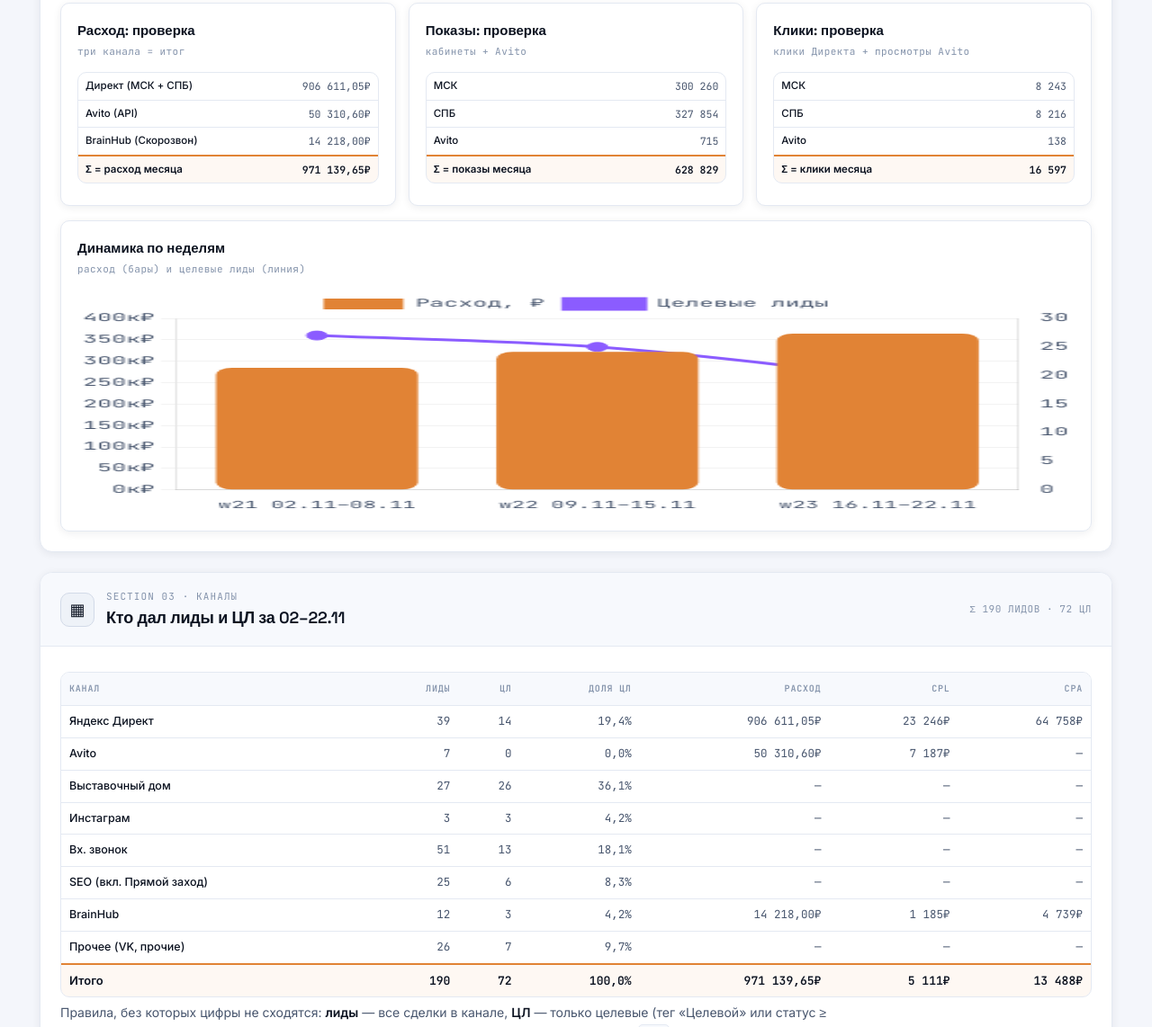
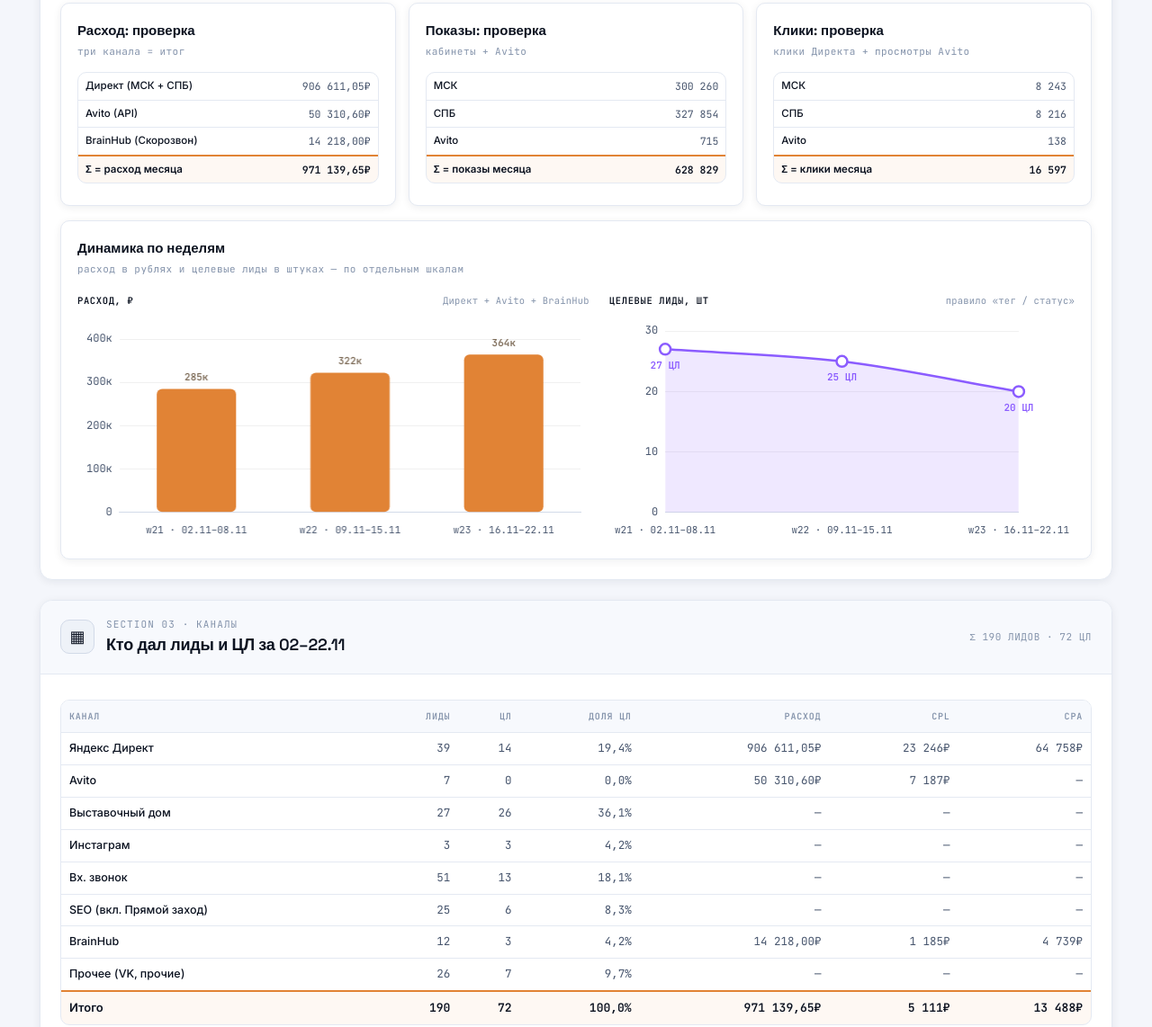
Before and after one commit to htsgladiatis/sk-tu-dashboard-new, a plain HTML site: page report-november-2026.html in a window 1280 px wide. Shown: the part 1271-2413 px from the top of the page at 90% size. Drawn offline with nearby package versions, Linux system fonts and the light colour scheme.

Commit message:
Отчёт ноябрь: переработан блок «Динамика по неделям» — две панели (расход/ЦЛ) вместо двойной оси, подписи значений, SEO-визиты таблица → график

```diff
--- a/report-november-2026.html
+++ b/report-november-2026.html
@@ -163,7 +163,7 @@ body::before{content:'';position:fixed;inset:0;z-index:0;pointer-events:none;
 @media(max-width:860px){.hero{grid-template-columns:1fr;padding-top:34px}.bal{order:-1}}
 @media(max-width:560px){.hero h1{font-size:29px}.wrap{padding:18px 14px 50px}.hdr-in{padding:12px 14px}.bal-amt{font-size:27px}.bal-amt .cur{font-size:12px}}
 @media print{.tgl,.plan-chip,.dc-back{display:none!important}}
-.charts-2{display:grid;grid-template-columns:repeat(auto-fit,minmax(430px,1fr));gap:14px}@media(max-width:900px){.charts-2{grid-template-columns:1fr}}.tbl.compact th,.tbl.compact td{padding:7px 8px;font-size:11.5px}.num,code.num{font-family:"JetBrains Mono",monospace;font-variant-numeric:tabular-nums;font-size:.94em;background:var(--panel-2);border:1px solid var(--line);border-radius:5px;padding:1px 5px;white-space:nowrap}.tbl tr.row-total td{font-weight:700;border-top:2px solid var(--acc);background:rgba(225,131,53,.06);color:var(--txt)!important}
+.chart-card.wide{grid-column:1/-1}.dyn{display:grid;grid-template-columns:1.1fr 1fr;gap:22px}@media(max-width:760px){.dyn{grid-template-columns:1fr}}.dyn-p{min-width:0}.dyn-t{display:flex;align-items:baseline;justify-content:space-between;gap:8px;font-family:"JetBrains Mono",monospace;font-size:10.5px;letter-spacing:.06em;text-transform:uppercase;color:var(--txt-2);margin-bottom:10px}.dyn-t b{font-weight:600;color:var(--txt)}.dyn-t span{color:var(--txt-3);text-transform:none;letter-spacing:.02em;font-size:10.5px}.charts-2{display:grid;grid-template-columns:repeat(auto-fit,minmax(430px,1fr));gap:14px}@media(max-width:900px){.charts-2{grid-template-columns:1fr}}.tbl.compact th,.tbl.compact td{padding:7px 8px;font-size:11.5px}.num,code.num{font-family:"JetBrains Mono",monospace;font-variant-numeric:tabular-nums;font-size:.94em;background:var(--panel-2);border:1px solid var(--line);border-radius:5px;padding:1px 5px;white-space:nowrap}.tbl tr.row-total td{font-weight:700;border-top:2px solid var(--acc);background:rgba(225,131,53,.06);color:var(--txt)!important}
 </style>
 </head>
 <body>
@@ -277,7 +277,13 @@ body::before{content:'';position:fixed;inset:0;z-index:0;pointer-events:none;
           </tbody></table></div>
         </div>
       </div>
-      <div class="chart-card" style="margin-top:16px"><h3>Динамика по неделям</h3><div class="sub">расход (бары) и целевые лиды (линия)</div><div class="cht"><canvas id="chWeek"></canvas></div></div>
+      <div class="chart-card" style="margin-top:16px">
+        <h3>Динамика по неделям</h3><div class="sub">расход в рублях и целевые лиды в штуках — по отдельным шкалам</div>
+        <div class="dyn" style="margin-top:18px">
+          <div class="dyn-p"><div class="dyn-t"><b>Расход, ₽</b><span>Директ + Avito + BrainHub</span></div><div class="cht"><canvas id="chWeekSpend"></canvas></div></div>
+          <div class="dyn-p"><div class="dyn-t"><b>Целевые лиды, шт</b><span>правило «тег / статус»</span></div><div class="cht"><canvas id="chWeekTarget"></canvas></div></div>
+        </div>
+      </div>
     </div>
   </section>
 
@@ -312,9 +318,7 @@ body::before{content:'';position:fixed;inset:0;z-index:0;pointer-events:none;
         <div class="chart-card"><h3>ЦЛ по каналам</h3><div class="sub">штук · 02–22.11</div><div class="cht"><canvas id="chTarget"></canvas></div></div>
         <div class="chart-card"><h3>Лиды по каналам</h3><div class="sub">штук · 02–22.11</div><div class="cht"><canvas id="chLeads"></canvas></div></div>
         <div class="chart-card"><h3>Расход по каналам</h3><div class="sub">₽ · только платные</div><div class="cht"><canvas id="chSpend"></canvas></div></div>
-        <div class="chart-card"><h3>Визиты из поиска</h3><div class="sub">Метрика · по неделям</div><div class="tbl-wrap"><table class="tbl compact"><thead><tr><th>Неделя</th><th class="r">СПБ</th><th class="r">МСК</th></tr></thead><tbody><tr><td>w21</td><td class="r">2 196</td><td class="r">898</td></tr>
-<tr><td>w22</td><td class="r">2 618</td><td class="r">1 194</td></tr>
-<tr><td>w23</td><td class="r">2 367</td><td class="r">1 348</td></tr><tr class="row-total"><td>Σ 21 день</td><td class="r">7 181</td><td class="r">3 440</td></tr></tbody></table></div></div>
+        <div class="chart-card wide"><h3>Визиты из поиска</h3><div class="sub">Метрика · по неделям · Σ 10 621 визитов за 21 день</div><div class="cht"><canvas id="chSeo"></canvas></div></div>
       </div>
     </div>
   </section>
@@ -462,17 +466,36 @@ const acc='#E18335',violet='#8b5cff',up='#26d07c',down='#e23048',cyan='#0891b2',
 Chart.defaults.font.family="'Inter',sans-serif";Chart.defaults.color='#48566e';
 const money=v=>Number(v).toLocaleString('ru-RU');
 
-new Chart(document.getElementById('chWeek'),{type:'bar',data:{labels:["w21 02.11–08.11","w22 09.11–15.11","w23 16.11–22.11"],
-  datasets:[{label:'Расход, ₽',data:[284631.85,322159.28,364348.52],backgroundColor:acc,borderRadius:8,borderSkipped:false,yAxisID:'y'},
-            {label:'Целевые лиды',data:[27,25,20],type:'line',borderColor:violet,backgroundColor:violet,tension:.35,pointRadius:5,yAxisID:'y1'}]},
-  options:{plugins:{legend:{labels:{font:mono}},tooltip:{callbacks:{label:c=>c.dataset.label+': '+(c.datasetIndex===0?money(c.parsed.y)+' ₽':c.parsed.y)}}},
-  scales:{y:{beginAtZero:true,ticks:{callback:v=>(v/1000)+'к₽',font:mono},grid:{color:'rgba(0,0,0,.05)'}},y1:{position:'right',beginAtZero:true,ticks:{font:mono},grid:{display:false}},x:{grid:{display:false},ticks:{font:{...mono,size:11}}}}}});
+const niceStep=v=>{const p=Math.pow(10,Math.floor(Math.log10(Math.max(v,1e-9))));const n=v/p;const m=n<=1?1:n<=2?2:n<=2.5?2.5:n<=5?5:10;return m*p;};
+const axisFor=(max,pad,divs)=>{const st=niceStep(max*pad/divs);return {top:Math.ceil(max*pad/st)*st,st};};
+const compact=v=>Math.abs(v)>=1000?(v/1000).toLocaleString('ru-RU',{maximumFractionDigits:Math.abs(v)>=10000?0:1})+'к':money(v);
+const valueLabels=(fmt,color,below)=>({id:'vl'+color+(below?'b':''),afterDatasetsDraw(c){const ctx=c.ctx;c.getDatasetMeta(0).data.forEach((el,i)=>{const v=c.data.datasets[0].data[i];if(v==null)return;ctx.save();ctx.fillStyle=color;ctx.font="600 11px 'JetBrains Mono',monospace";if(c.options.indexAxis==='y'){ctx.textAlign='left';ctx.textBaseline='middle';ctx.fillText(fmt(v),el.x+7,el.y)}else{ctx.textAlign='center';ctx.textBaseline=below?'top':'bottom';ctx.fillText(fmt(v),el.x,below?el.y+13:el.y-7)}ctx.restore()})}});
+const valueLabelsAll=fmt=>({id:'vlall',afterDatasetsDraw(c){const ctx=c.ctx;c.data.datasets.forEach((ds,di)=>{c.getDatasetMeta(di).data.forEach((el,i)=>{const v=ds.data[i];if(v==null)return;ctx.save();ctx.fillStyle=ds.backgroundColor;ctx.font="600 11px 'JetBrains Mono',monospace";ctx.textAlign='center';ctx.textBaseline='bottom';ctx.fillText(fmt(v),el.x,el.y-7);ctx.restore()})})}});
+const wLabels=["w21 · 02.11–08.11","w22 · 09.11–15.11","w23 · 16.11–22.11"], wSpend=[284631.85,322159.28,364348.52], wTarget=[27,25,20];
+new Chart(document.getElementById('chWeekSpend'),{type:'bar',data:{labels:wLabels,datasets:[{data:wSpend,backgroundColor:acc,hoverBackgroundColor:'#c96f26',borderRadius:6,borderSkipped:false,maxBarThickness:88,categoryPercentage:.68,barPercentage:.92}]},
+  options:{responsive:true,maintainAspectRatio:false,layout:{padding:{top:24,right:10,left:2}},
+  plugins:{legend:{display:false},tooltip:{displayColors:false,callbacks:{title:it=>it[0].label,label:c=>money(c.parsed.y)+' ₽'}}},
+  scales:{y:{beginAtZero:true,max:axisFor(Math.max(...wSpend),1.03,4).top,ticks:{stepSize:axisFor(Math.max(...wSpend),1.03,4).st,font:mono,padding:8,callback:v=>(v?v/1000+'к':'0')},grid:{color:'rgba(0,0,0,.06)',drawTicks:false},border:{display:false}},x:{grid:{display:false},border:{color:line},ticks:{font:{...mono,size:11},padding:6}}}},
+  plugins:[valueLabels(v=>compact(v),'#7c6a56')]});
+new Chart(document.getElementById('chWeekTarget'),{type:'line',data:{labels:wLabels,datasets:[{data:wTarget,borderColor:violet,borderWidth:2.5,fill:true,backgroundColor:'rgba(139,92,255,.14)',tension:.3,pointRadius:6,pointHoverRadius:8,pointBackgroundColor:'#fff',pointBorderColor:violet,pointBorderWidth:2.5}]},
+  options:{responsive:true,maintainAspectRatio:false,layout:{padding:{top:14,right:12,left:2}},
+  plugins:{legend:{display:false},tooltip:{displayColors:false,callbacks:{title:it=>it[0].label,label:c=>c.parsed.y+' ЦЛ'}}},
+  scales:{y:{beginAtZero:true,max:axisFor(Math.max(...wTarget),1.04,4).top,ticks:{stepSize:axisFor(Math.max(...wTarget),1.04,4).st,font:mono,padding:8},grid:{color:'rgba(0,0,0,.06)',drawTicks:false},border:{display:false}},x:{grid:{display:false},border:{color:line},ticks:{font:{...mono,size:11},padding:6}}}},
+  plugins:[valueLabels(v=>v+' ЦЛ',violet,true)]});
 
-function bars(el,labels,data,colors,noun,tickFmt){return new Chart(document.getElementById(el),{type:'bar',data:{labels,datasets:[{data,backgroundColor:colors,borderRadius:7,borderSkipped:false}]},options:{indexAxis:'y',plugins:{legend:{display:false},tooltip:{callbacks:{label:c=>noun(c.parsed.x)}}},scales:{x:{beginAtZero:true,ticks:{font:mono,callback:tickFmt||undefined},grid:{color:'rgba(0,0,0,.05)'}},y:{grid:{display:false},ticks:{font:{...mono,size:10}}}}}})}
+function bars(el,labels,data,colors,noun,tickFmt,labelFmt){const ax=axisFor(Math.max(...data),1.1,4);return new Chart(document.getElementById(el),{type:'bar',data:{labels,datasets:[{data,backgroundColor:colors,borderRadius:5,borderSkipped:false,barThickness:13}]},options:{indexAxis:'y',responsive:true,maintainAspectRatio:false,layout:{padding:{right:52}},plugins:{legend:{display:false},tooltip:{displayColors:false,callbacks:{label:c=>noun(c.parsed.x)}}},scales:{x:{beginAtZero:true,max:ax.top,ticks:{font:mono,padding:4,callback:tickFmt||(v=>compact(v))},grid:{color:'rgba(0,0,0,.06)',drawTicks:false},border:{display:false}},y:{grid:{display:false},border:{display:false},ticks:{font:{...mono,size:10},padding:6}}}},plugins:[valueLabels(labelFmt||noun,'#5b6a82')]})}
 const chNames=["Яндекс Директ","Avito","Выставочный дом","Инстаграм","Вх. звонок","SEO","BrainHub","Прочее (VK, прочие)"];
 bars('chTarget',chNames,[14,0,26,3,13,6,3,7],[violet,up,acc,amber,cyan,line,down,'#94a2bb'],v=>v+' ЦЛ');
 bars('chLeads',chNames,[39,7,27,3,51,25,12,26],[violet,up,acc,amber,cyan,line,down,'#94a2bb'],v=>v+' лидов');
-bars('chSpend',["Яндекс Директ","Avito","BrainHub"],[906611.05,50310.6,14218],[acc,up,down],v=>money(v)+' ₽',v=>(v/1000)+'к');
+const seoLabels=["w21","w22","w23"], seoSpb=[2196,2618,2367], seoMsk=[898,1194,1348];
+new Chart(document.getElementById('chSeo'),{type:'bar',data:{labels:seoLabels,datasets:[
+  {label:'СПБ (sk-tu.ru)',data:seoSpb,backgroundColor:acc,borderRadius:5,borderSkipped:false,maxBarThickness:64,categoryPercentage:.6,barPercentage:.92},
+  {label:'МСК (msk.sk-tu.ru)',data:seoMsk,backgroundColor:cyan,borderRadius:5,borderSkipped:false,maxBarThickness:64,categoryPercentage:.6,barPercentage:.92}]},
+  options:{responsive:true,maintainAspectRatio:false,layout:{padding:{top:26,right:8,left:2}},
+  plugins:{legend:{position:'top',align:'end',labels:{boxWidth:9,boxHeight:9,usePointStyle:true,pointStyle:'rectRounded',padding:14,font:{...mono,size:10.5}}},tooltip:{displayColors:false,callbacks:{title:it=>it[0].label,label:c=>c.dataset.label+': '+money(c.parsed.y)+' визитов'}}},
+  scales:{y:{beginAtZero:true,max:axisFor(Math.max(...seoSpb),1.1,4).top,ticks:{stepSize:axisFor(Math.max(...seoSpb),1.1,4).st,font:mono,padding:8},grid:{color:'rgba(0,0,0,.06)',drawTicks:false},border:{display:false}},x:{grid:{display:false},border:{color:line},ticks:{font:{...mono,size:11},padding:6}}}},
+  plugins:[valueLabelsAll(v=>compact(v))]});
+bars('chSpend',["Яндекс Директ","Avito","BrainHub"],[906611.05,50310.6,14218],[acc,up,down],v=>money(v)+' ₽',v=>compact(v),v=>compact(v)+' ₽');
 </script>
 </body>
 </html>
--- a/sw.js
+++ b/sw.js
@@ -8,7 +8,7 @@
  * current at first SW fetch — even after a fresh push lands the new file
  * on origin. Symptom: user sees OLD layout despite server already shipping NEW.
  */
-const TU_CACHE = 'tu-dash-v2-2026-11-23-m2026_11';
+const TU_CACHE = 'tu-dash-v2-2026-11-23-m2026_11b';
 
 self.addEventListener('install', () => {
   self.skipWaiting();
```
